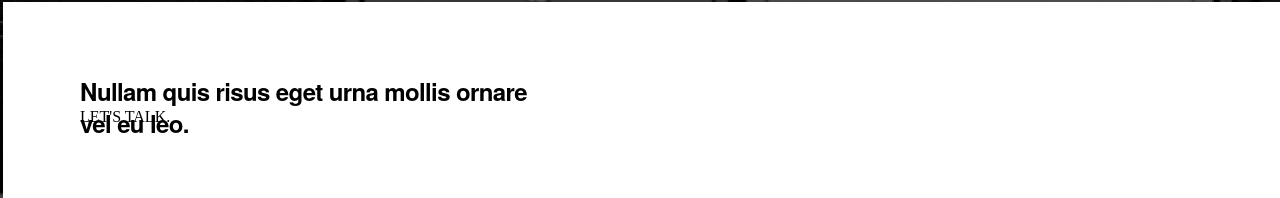
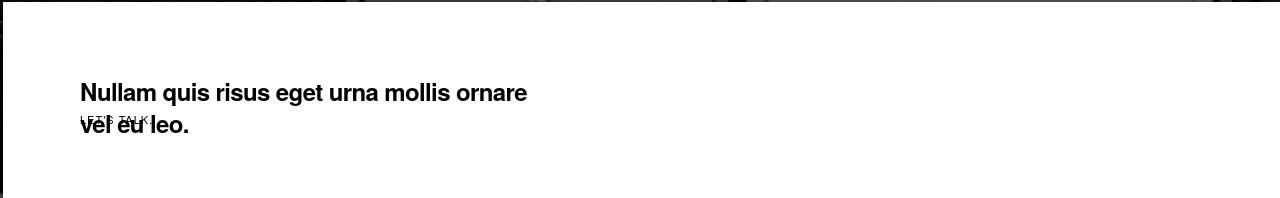
Before and after one commit to IvanGent/bukwild, a React (Create React App) app: page /aboutUs in a window 1280 px wide. Shown: the part 1225-1423 px from the top of the page. Built offline with nearby package versions, Linux system fonts and the light colour scheme.

Commit message:
adding styling to ctag

```diff
--- a/src/components/CallToAction.js
+++ b/src/components/CallToAction.js
@@ -24,10 +24,24 @@ function CallToAction({cta}) {
         color: 'black'
     }
 
+    const letsTalkStyle = {
+        width: '16.454rem',
+        height: '1.25rem',
+        margin: '0.063rem 0',
+        fontFamily: 'HelveticaNeue',
+        fontSize: '0.688rem',
+        fontWeight: '500',
+        fontStretch: 'normal',
+        fontStyle: 'normal',
+        lineHeight: '1.82',
+        letterSpacing: '1px',
+        color: 'black',
+    }
+
     return (
         <div style={style}>
             <div style={ctaStyle}>{cta}</div>
-            <div>LET'S TALK.</div>
+            <div style={letsTalkStyle}>LET'S TALK.</div>
         </div>
     )
 }
```
